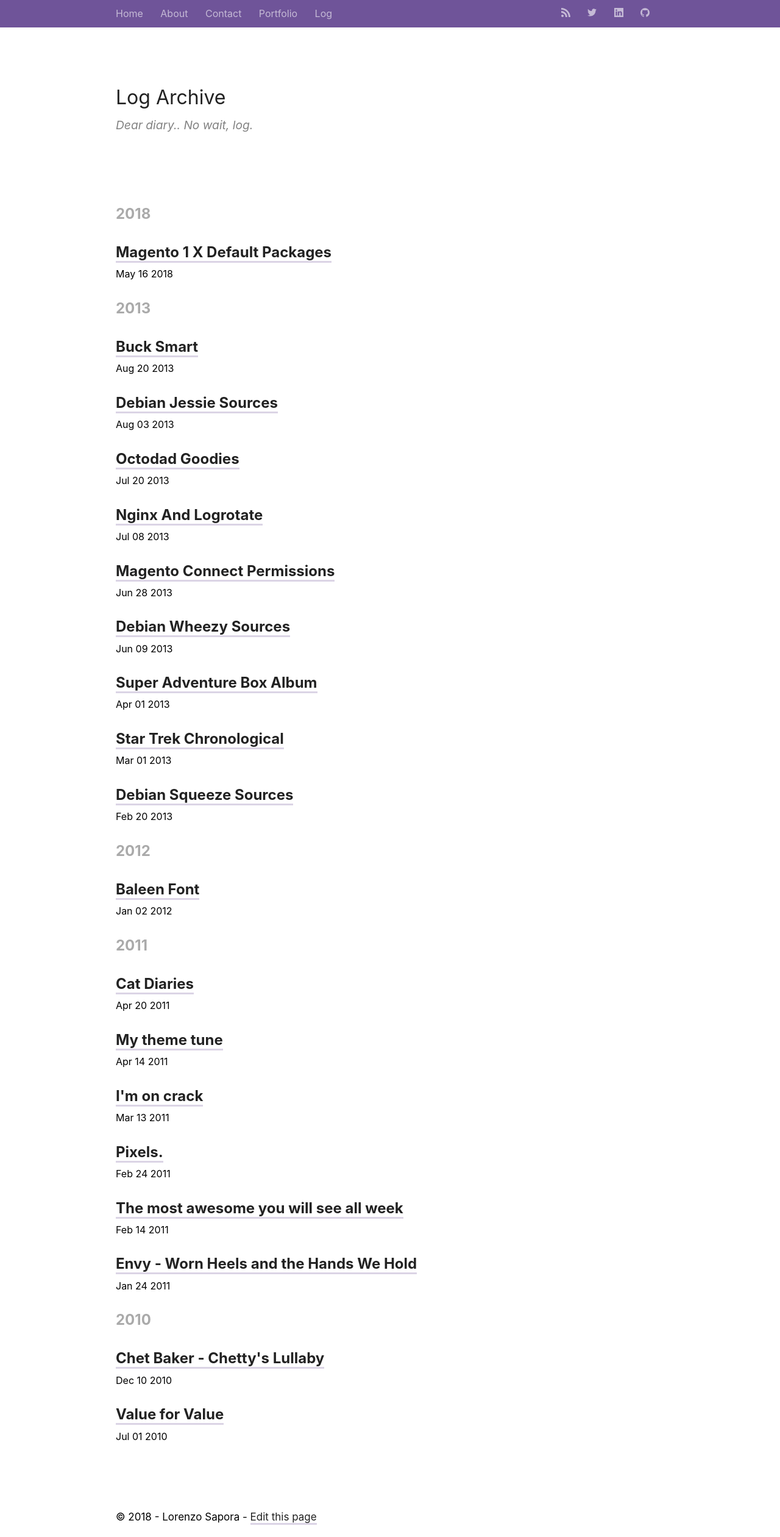
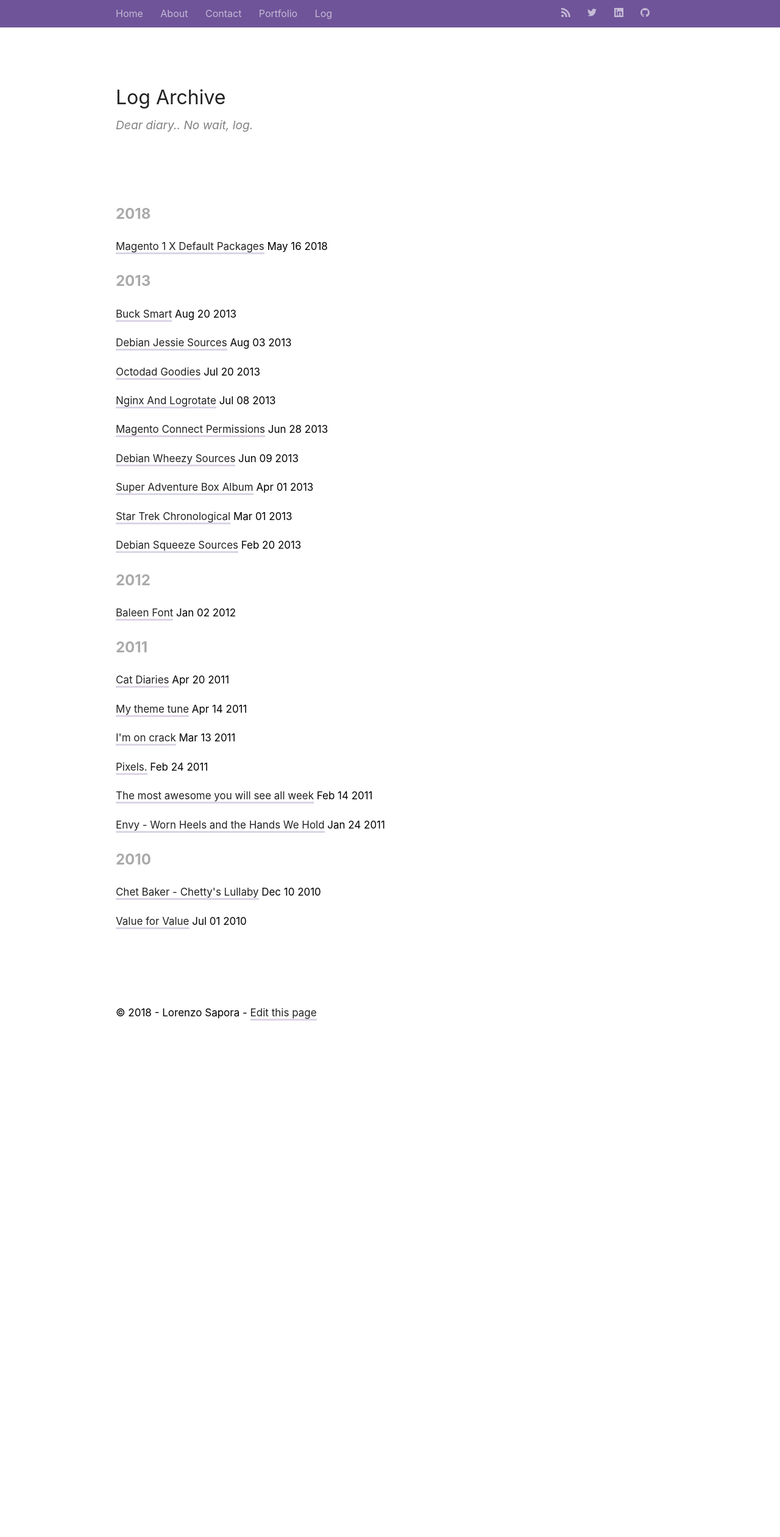
Before and after one commit to LorenzoSapora/sush-us, a Jekyll site: the page built from log/index.html, in a window 1280 px wide. Shown: the whole page at 61% size. Built offline with Jekyll 4.4.1, drawn with Linux system fonts in a browser that asks for light colours; after the commit the page ends 1694 px from its top, so only the background shows below that.

Commit message:
Fix headers in archive posts

```diff
--- a/_includes/archive_post.html
+++ b/_includes/archive_post.html
@@ -1,3 +1,3 @@
 {% capture category %}{{ post.categories | size }}{% endcapture %}
-<h2><a href="{{ root_url }}{{ post.url }}">{% if site.titlecase %}{{ post.title | titlecase }}{% else %}{{ post.title }}{% endif %}</a></h2>
-<time datetime="{{ post.date | datetime | date_to_xmlschema }}">{{ post.date | date: "<span class='month'>%b</span> <span class='day'>%d</span> <span class='year'>%Y</span>"}}</time>
+<h3><a href="{{ root_url }}{{ post.url }}">{% if site.titlecase %}{{ post.title | titlecase }}{% else %}{{ post.title }}{% endif %}</a>
+<time datetime="{{ post.date | datetime | date_to_xmlschema }}">{{ post.date | date: "<span class='month'>%b</span> <span class='day'>%d</span> <span class='year'>%Y</span>"}}</time></h3>
```
